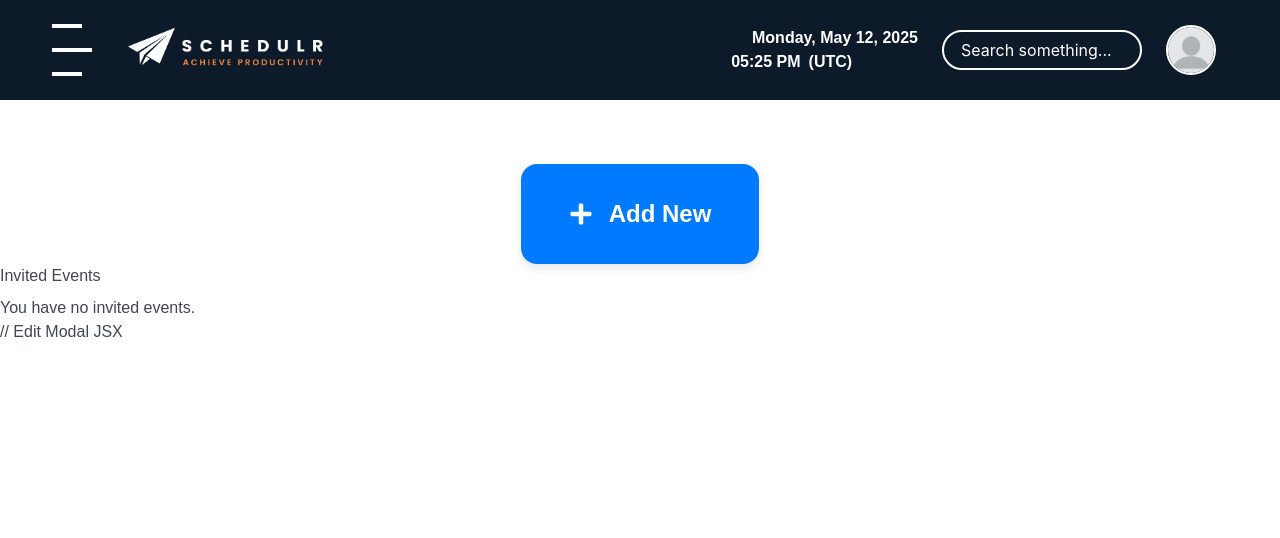
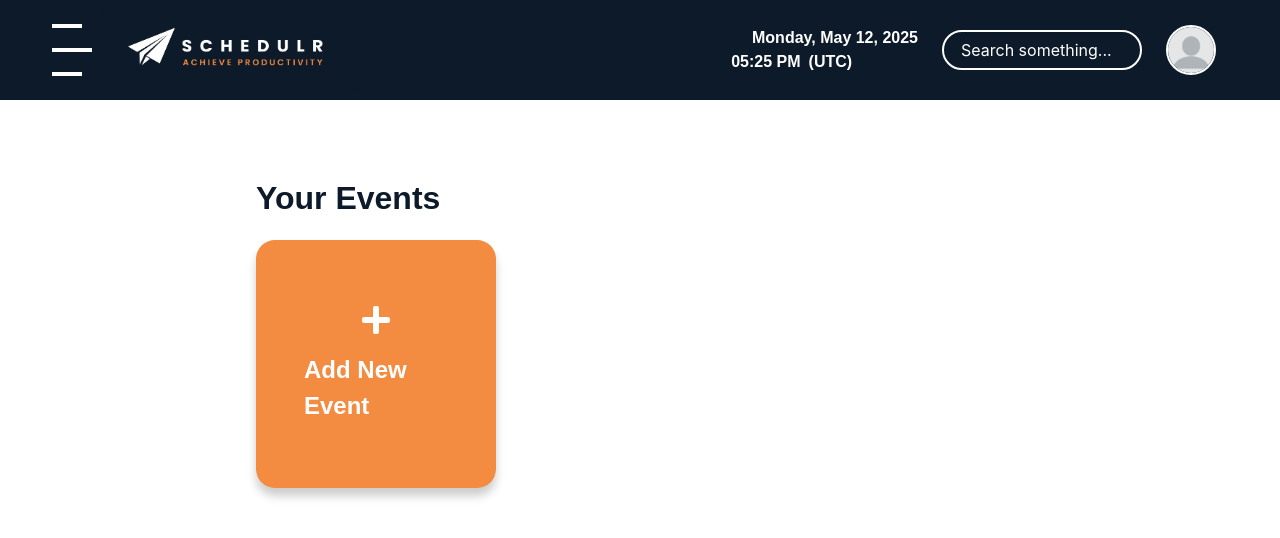
Before and after one commit to abeputra/Schedulr-Project, a React (Create React App) app in the folder frontend/: page /create in a window 1280 px wide. Shown: the top 538 px of the page. Built offline with nearby package versions, Linux system fonts and the light colour scheme.

Commit message:
Fixing UI CreatePage

```diff
--- a/frontend/src/components/CreatePage.js
+++ b/frontend/src/components/CreatePage.js
@@ -520,48 +520,91 @@ const CreatePage = () => {
           </div>
         </div>
       </nav>
-      {/* Add Button */}
+      {/* Event List Column */}
       <div
-        className="is-flex is-justify-content-center is-align-items-center"
-        style={{ marginTop: "4rem" }}
+        style={{
+          marginTop: "2rem",
+          marginLeft: "16rem",
+          marginRight: "16rem",
+        }}
       >
+        <h2
+          className="title is-4"
+          style={{
+            color: "#0D1A2A",
+            marginTop: "5rem",
+            fontFamily: "'Poppins', sans-serif",
+            fontWeight: 700,
+            fontSize: "2rem", // misalnya 2rem = 32px
+          }}
+        >
+          Your Events
+        </h2>
+
+        <div className="columns is-multiline">
+          {/* Kotak "Add New Event" */}
+          <div className="column is-full-mobile is-half-tablet is-one-third-desktop">
             <Link
               to="/details"
               style={{
-            backgroundColor: "#007BFF",
-            color: "white",
-            padding: "2rem 3rem",
-            borderRadius: "1rem",
-            fontWeight: "bold",
-            fontSize: "1.5rem",
-            display: "flex",
-            alignItems: "center",
-            gap: "1rem",
-            boxShadow: "0px 4px 10px rgba(0,0,0,0.1)",
                 textDecoration: "none",
               }}
             >
-          <FaPlus size={24} />
-          Add New
+              <div
+                className="box is-flex is-justify-content-center is-align-items-center"
+                style={{
+                  backgroundColor: "#F38B40",
+                  color: "white",
+                  padding: "4rem 3rem",
+                  borderRadius: "1.2rem",
+                  fontWeight: "700",
+                  fontFamily: "'Poppins', sans-serif",
+                  fontSize: "1.5rem",
+                  display: "flex",
+                  flexDirection: "column",
+                  alignItems: "center",
+                  justifyContent: "center",
+                  gap: "1rem",
+                  height: "100%",
+                  cursor: "pointer",
+                  boxShadow: "0 8px 10px rgba(0, 0, 0, 0.2)",
+                  transition: "all 0.3s ease",
+                }}
+                onMouseEnter={(e) => {
+                  e.currentTarget.style.backgroundColor = "#0E3360";
+                  e.currentTarget.style.color = "white"; // ubah font jadi putih saat hover
+                }}
+                onMouseLeave={(e) => {
+                  e.currentTarget.style.backgroundColor = "#F38B40"; // kembali ke warna asal
+                  e.currentTarget.style.color = "#0D1A2A"; // font kembali ke asal
+                }}
+              >
+                <FaPlus size={32} />
+                Add New Event
+              </div>
             </Link>
           </div>
-      {/* Invited Events */}
-      <div className="mt-10">
-        <h2 className="text-xl font-semibold mb-2">Invited Events</h2>
-        {events.length === 0 ? (
-          <p className="text-gray-500">You have no invited events.</p>
-        ) : (
-          <ul className="space-y-4">
+
+          {/* Kotak-kotak event */}
           {events.map((event) => (
-              <li
+            <div
               key={event.id}
-                className="p-4 border rounded shadow hover:bg-gray-100 transition"
+              className="column is-full-mobile is-half-tablet is-one-third-desktop"
+            >
+              <div
+                className="box"
+                onMouseEnter={(e) => {
+                  e.currentTarget.style.backgroundColor = "#0E3360";
+                }}
+                onMouseLeave={(e) => {
+                  e.currentTarget.style.backgroundColor = "#0D1A2A";
+                }}
               >
                 <Link
                   to={`/subevent/${event.id}`}
                   style={{ textDecoration: "none", color: "inherit" }}
                 >
-                  <h3 className="text-lg font-semibold">{event.title}</h3>
+                  <h3 className="title is-5">{event.title}</h3>
                   <p>
                     <strong>Organizer:</strong> {event.organizer}
                   </p>
@@ -575,13 +618,14 @@ const CreatePage = () => {
                       : "-"}
                   </p>
                 </Link>
-                {/* Tombol Delete di luar Link */}
+
                 {userEmail === event.creator_email && (
-                  <div className="card-footer">
+                  <>
+                    <div className="card-footer mt-2">
                       <button
                         className="button is-danger"
                         onClick={(e) => {
-                        e.stopPropagation(); // Mencegah klik pada tombol delete memicu navigasi
+                          e.stopPropagation();
                           handleDelete(event.id);
                         }}
                       >
@@ -589,13 +633,7 @@ const CreatePage = () => {
                         Delete
                       </button>
                     </div>
-                )}
-                {userEmail === event.creator_email && (
-                  <>
-                    <div
-                      className="card-footer"
-                      style={{ marginTop: "0.5rem" }}
-                    >
+                    <div className="card-footer mt-2">
                       <button
                         className="button is-warning"
                         onClick={(e) => {
@@ -608,126 +646,10 @@ const CreatePage = () => {
                     </div>
                   </>
                 )}
-              </li>
-            ))}
-          </ul>
-        )}
-        // Edit Modal JSX
-        {isEditModalOpen && selectedEvent && (
-          <div
-            style={{
-              position: "fixed",
-              top: 0,
-              left: 0,
-              width: "100vw",
-              height: "100vh",
-              backgroundColor: "rgba(0, 0, 0, 0.5)",
-              display: "flex",
-              justifyContent: "center",
-              alignItems: "center",
-              zIndex: 2000,
-            }}
-          >
-            <div
-              style={{
-                backgroundColor: "white",
-                padding: "2rem",
-                borderRadius: "1rem",
-                width: "90%",
-                maxWidth: "500px",
-                boxShadow: "0 5px 15px rgba(0,0,0,0.3)",
-              }}
-            >
-              <h2 style={{ marginBottom: "1rem", fontSize: "1.25rem" }}>
-                Edit Event
-              </h2>
-              <div className="field">
-                <label className="label">Title</label>
-                <input
-                  className="input"
-                  type="text"
-                  value={selectedEvent.title}
-                  onChange={(e) =>
-                    setSelectedEvent({
-                      ...selectedEvent,
-                      title: e.target.value,
-                    })
-                  }
-                />
-              </div>
-              <div className="field">
-                <label className="label">Organizer</label>
-                <textarea
-                  className="textarea"
-                  value={selectedEvent.organizer}
-                  onChange={(e) =>
-                    setSelectedEvent({
-                      ...selectedEvent,
-                      organizer: e.target.value,
-                    })
-                  }
-                />
-              </div>
-              <div className="field">
-                <label className="label">Description</label>
-                <textarea
-                  className="textarea"
-                  value={selectedEvent.description}
-                  onChange={(e) =>
-                    setSelectedEvent({
-                      ...selectedEvent,
-                      description: e.target.value,
-                    })
-                  }
-                />
-              </div>
-              <div className="field">
-                <label className="label">Invited Members (Email)</label>
-                <div className="input-group">
-                  <input
-                    className="input"
-                    type="email"
-                    value={emailInput}
-                    onChange={handleEmailChange}
-                    placeholder="Enter email"
-                  />
-                  <button
-                    className="button is-primary"
-                    onClick={handleAddEmail}
-                    disabled={!emailInput}
-                  >
-                    Add
-                  </button>
-                </div>
-                <small>Enter email address and click "Add".</small>
-              </div>
-              <ul>
-                {selectedEvent.invited_members.map((email, idx) => (
-                  <li key={idx}>
-                    {email}
-                    <button
-                      onClick={() => handleRemoveEmail(email)}
-                      style={{ marginLeft: "8px" }}
-                    >
-                      Remove
-                    </button>
-                  </li>
-                ))}
-              </ul>
-              <div className="field is-grouped" style={{ marginTop: "1rem" }}>
-                <button className="button is-success" onClick={handleEditSave}>
-                  Save
-                </button>
-                <button
-                  className="button is-light"
-                  onClick={() => setIsEditModalOpen(false)}
-                >
-                  Cancel
-                </button>
               </div>
             </div>
+          ))}
         </div>
-        )}
       </div>
     </div>
   );
--- a/frontend/src/components/DashboardPage.js
+++ b/frontend/src/components/DashboardPage.js
@@ -452,7 +452,7 @@ const DashboardPage = () => {
           }
         >
           <FaPlus size={24} />
-          Schedule New Event
+          Schedule Your Event
         </Link>
       </div>
       {/* === Upcoming Tasks === */}
```
Lines whose indentation alone changed are shown as unchanged.
